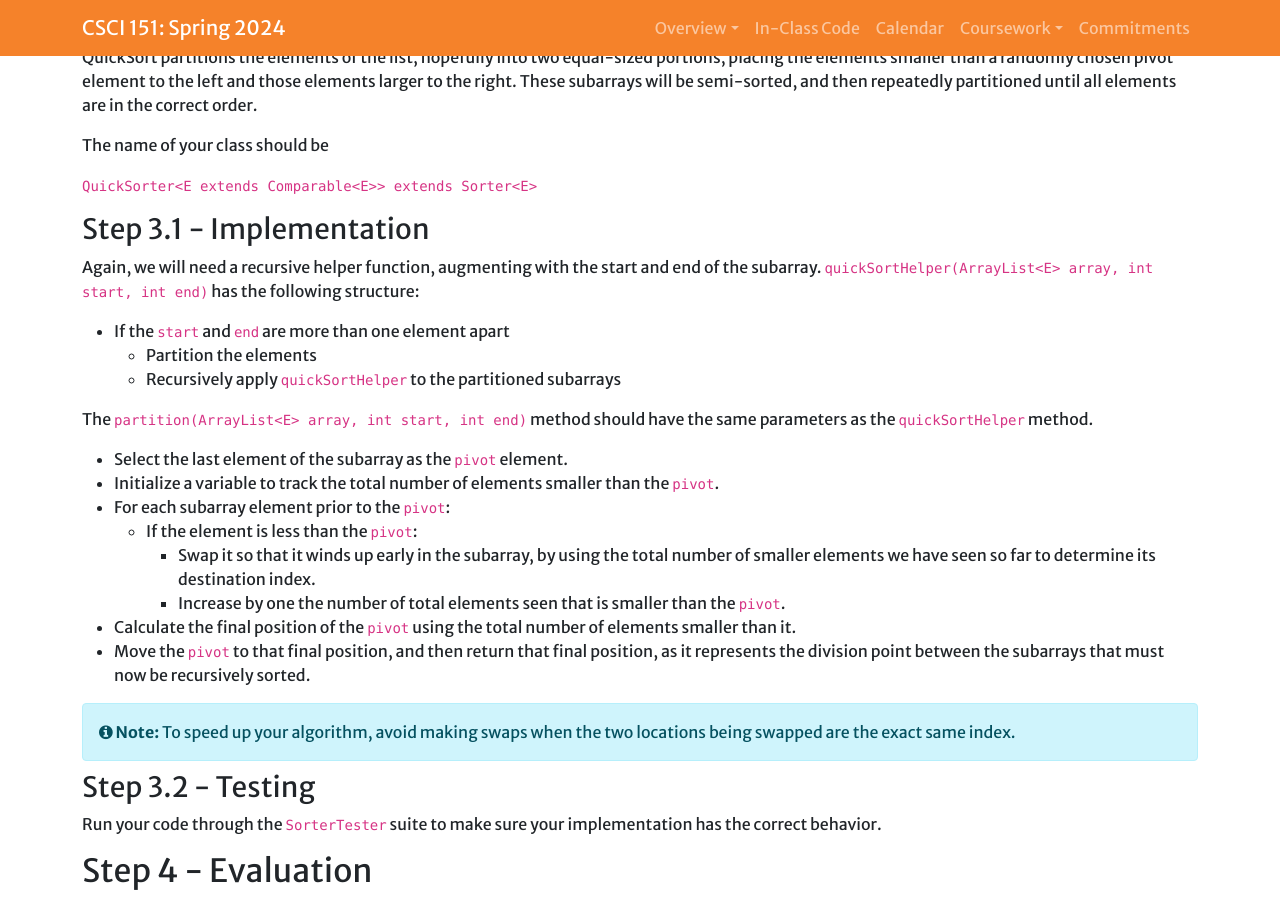
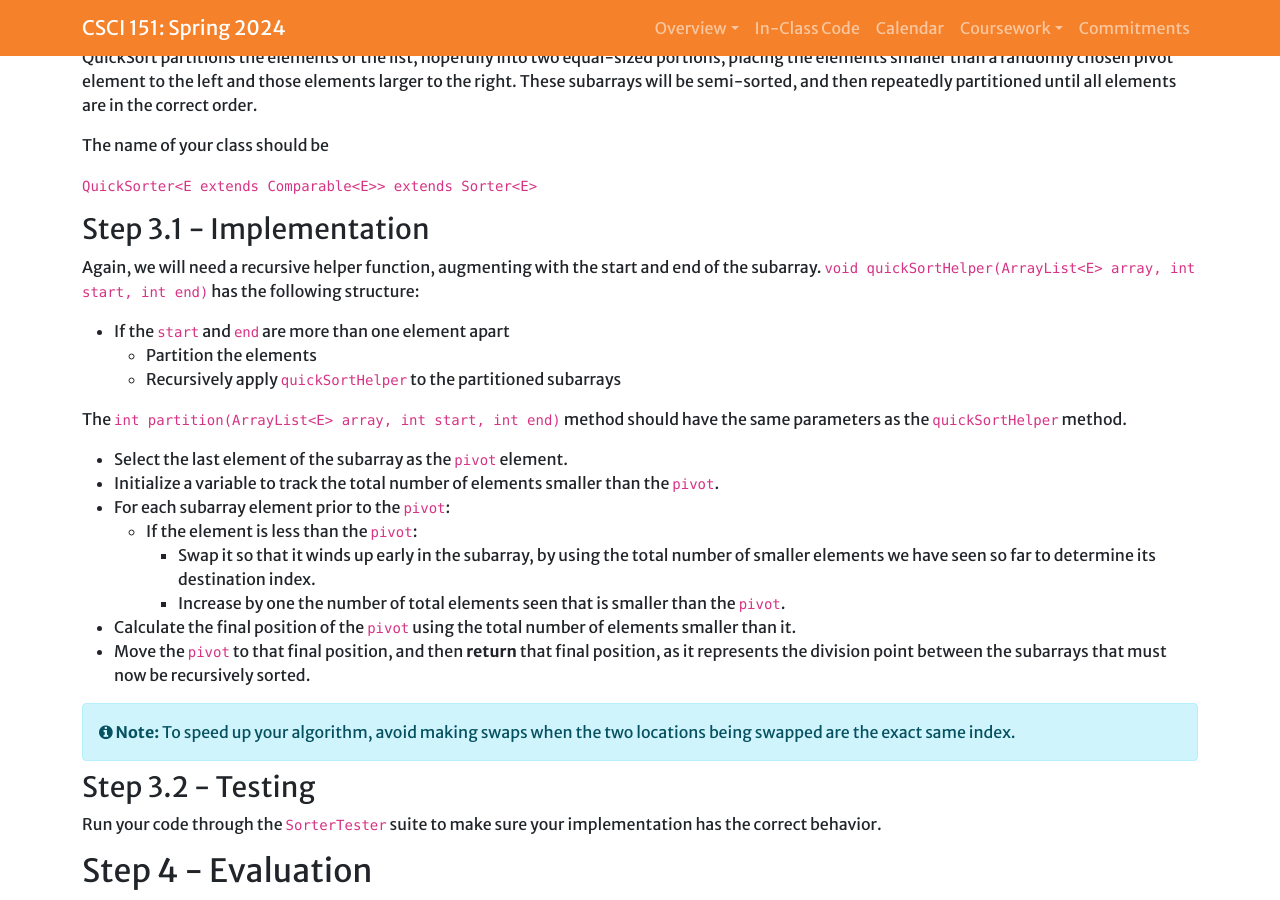
Before and after one commit to Hendrix-CS/csci151, a Jekyll site: the page built from labs/sortimator.md, in a window 1280 px wide and 900 px high, scrolled down 2498 px. Built offline with Jekyll 4.4.1, drawn with Linux system fonts in a browser that asks for light colours; a script that is not in the unit is left out; our own code applies the rules of GitHub Pages for plain Markdown files; some of the changed text lies outside the part shown.

Commit message:
Clarity updates

```diff
--- a/labs/sortimator.md
+++ b/labs/sortimator.md
@@ -129,7 +129,7 @@
 ### Step 2.1 - Implementation
 
 First, you will need to create a
-`mergeSortHelper(ArrayList<E> array, int start, int end)` method. In order to
+`void mergeSortHelper(ArrayList<E> array, int start, int end)` method. In order to
 do recursion, we will need to track the `start` and `end` indices of our
 subarrays. The `start` and `end` should be additional parameters along with
 the list. Use `end` as we have in other contexts, to be the stopping
@@ -148,9 +148,9 @@
         and `midpoint` indices to structure the recursive calls properly.
     -   Merge together the two sorted subarrays.
 
-To complete this method, we need a `merge(ArrayList<E> array, int start, int end)` method.
+To complete this method, we need a `void merge(ArrayList<E> array, int start, int end)` method.
 The most straightforward implementation
-involves using a Queue. In Java 19, you should use the [ArrayDeque](https://docs.oracle.com/en/java/javase/19/docs/api/java.base/java/util/ArrayDeque.html) a double-ended queue which can be found in the `java.util` package:
+involves using a Queue. In Java 21, you should use the [ArrayDeque](https://docs.oracle.com/en/java/javase/21/docs/api/java.base/java/util/ArrayDeque.html) a double-ended queue which can be found in the `java.util` package:
 
 -   `add()` each element of the first half of the subarray into a queue.
 -   `add()` each element of the second half of the subarray into a different
@@ -190,14 +190,14 @@
 ### Step 3.1 - Implementation
 
 Again, we will need a recursive helper function, augmenting with the
-start and end of the subarray. `quickSortHelper(ArrayList<E> array, int start, int end)`
+start and end of the subarray. `void quickSortHelper(ArrayList<E> array, int start, int end)`
 has the following structure:
 
 -   If the `start` and `end` are more than one element apart
     -   Partition the elements
     -   Recursively apply `quickSortHelper` to the partitioned subarrays
 
-The `partition(ArrayList<E> array, int start, int end)` method should have the
+The `int partition(ArrayList<E> array, int start, int end)` method should have the
 same parameters as the `quickSortHelper` method.
 
 -   Select the last element of the subarray as the `pivot` element.
@@ -212,7 +212,7 @@
             smaller than the `pivot`.
 -   Calculate the final position of the `pivot` using the total number of
     elements smaller than it.
--   Move the `pivot` to that final position, and then return that final
+-   Move the `pivot` to that final position, and then **return** that final
     position, as it represents the division point between the subarrays
     that must now be recursively sorted.
 
```
